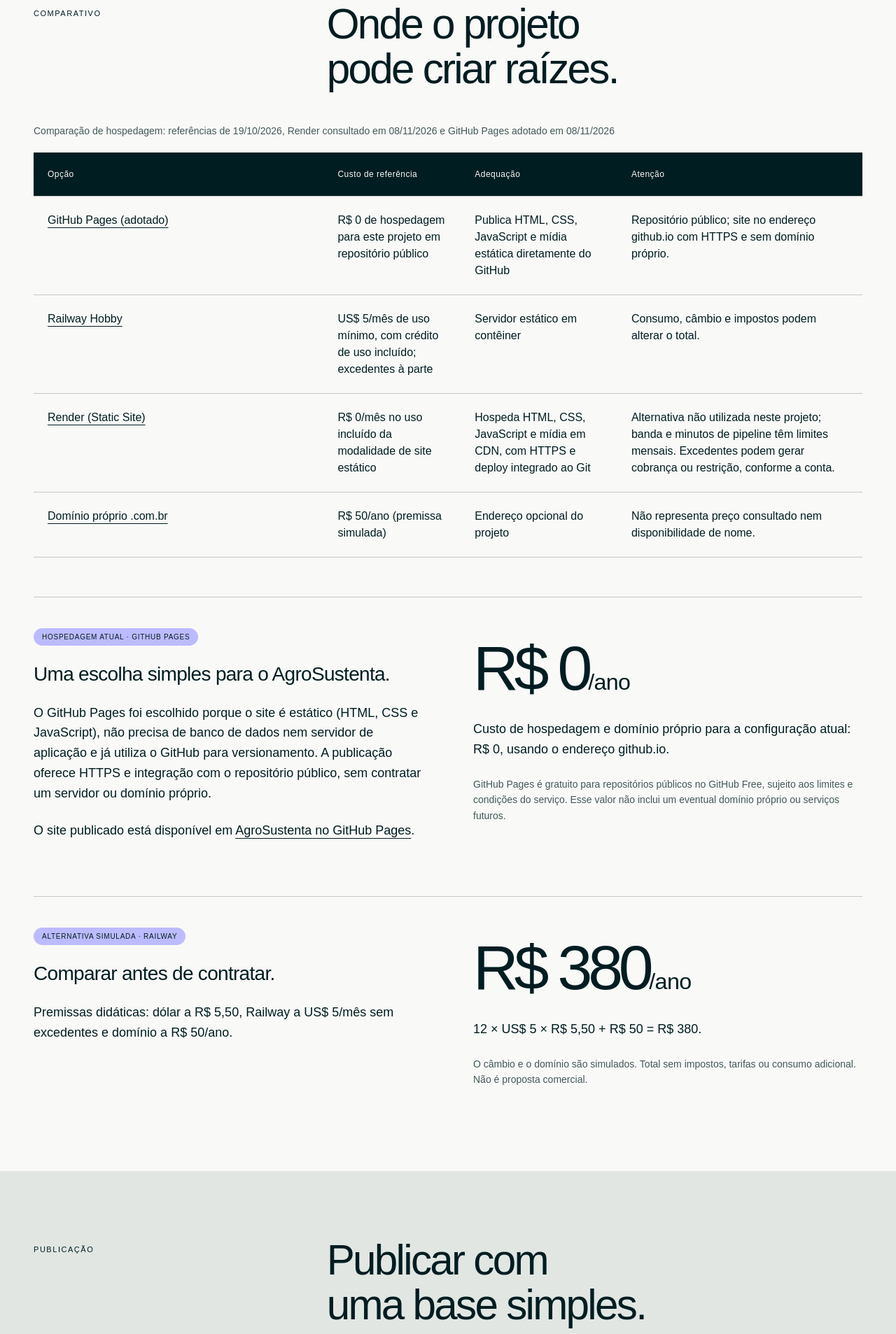
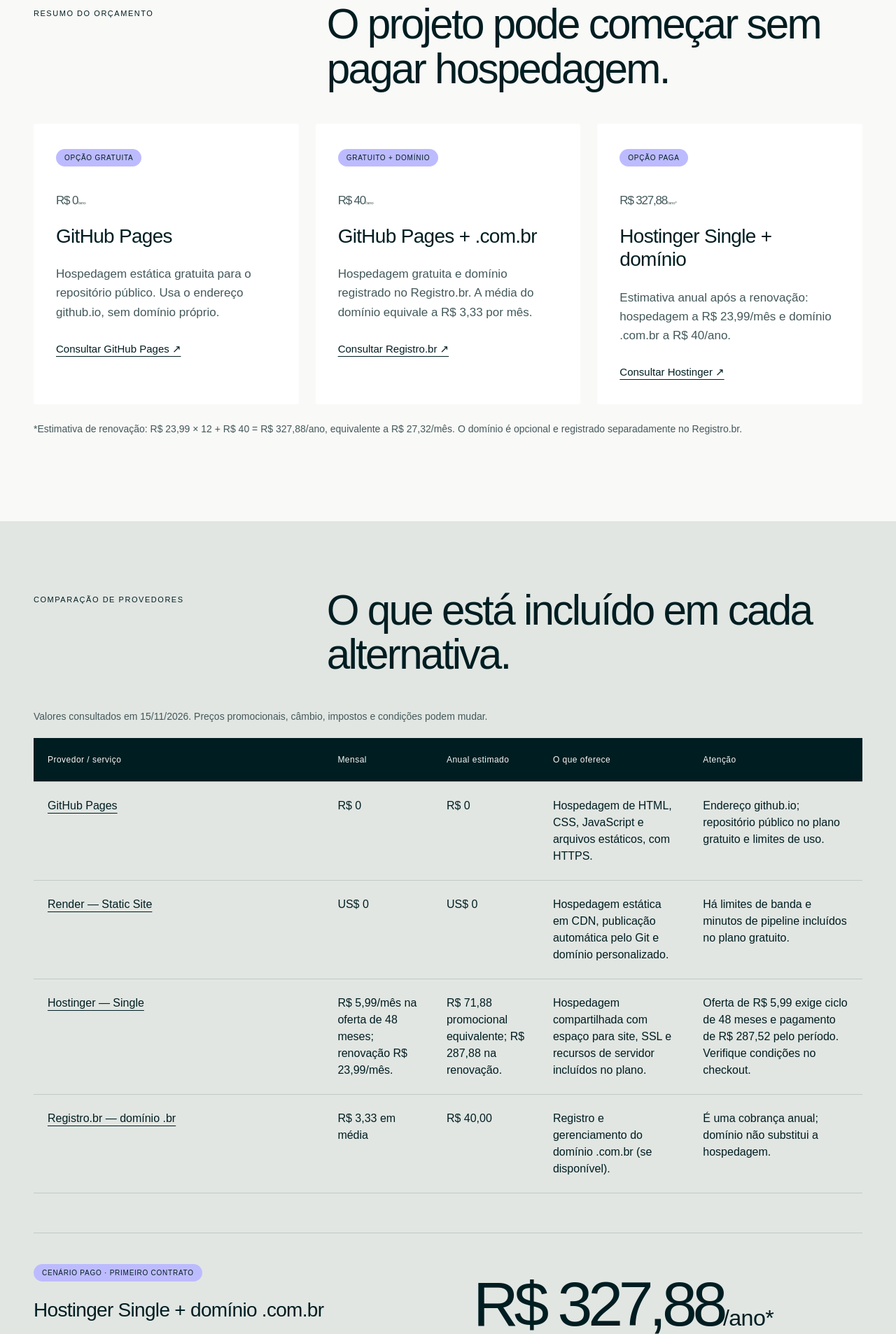
Before and after one commit to Marcuss9/U-UNICID-ADS-CC-ENG-FRONTEND-2260022-N7-2-2026-NT-AgroSustenta, a plain HTML site: page src/orcamento_hospedagem.html in a window 1280 px wide. Shown: the part 792-2699 px from the top of the page at 70% size. Drawn offline with Linux system fonts and the light colour scheme.

Commit message:
Atualiza orçamento de hospedagem

```diff
--- a/src/orcamento_hospedagem.html
+++ b/src/orcamento_hospedagem.html
@@ -4,7 +4,7 @@
 <meta charset="utf-8">
 <meta name="viewport" content="width=device-width, initial-scale=1">
 <title>Hospedagem e domínio | AgroSustenta</title>
-<meta name="description" content="Comparativo entre GitHub Pages, Railway e Render, com orçamento simulado e justificativa da publicação estática.">
+<meta name="description" content="Orçamento de hospedagem, domínio e servidor para publicar o site AgroSustenta, com alternativas gratuitas e pagas.">
 <meta name="theme-color" content="#001d21">
 <link rel="icon" href="assets/simbolo.svg" type="image/svg+xml">
 <link rel="stylesheet" href="css/style.css">
@@ -41,104 +41,76 @@
 <a href="contato.html">Contato</a>
 <a href="orcamento_hospedagem.html" aria-current="page">Hospedagem</a></nav></header>
 <!-- Região principal e destino do link de salto. -->
-<main id="conteudo" tabindex="-1"><section class="page-intro wrap"><p class="eyebrow">AGROSUSTENTA / 09 / COLOCAR NO AR</p>
-<h1>Uma base leve.<br><mark>Um alcance maior.</mark>
-</h1>
-<p class="lead">Hospedar com consciência também passa por evitar peso desnecessário e manter a informação acessível.</p></section><section class="section "><div class="wrap">
-<div class="section-head">
-<p class="eyebrow">COMPARATIVO</p>
-<h2>Onde o projeto<br>pode criar raízes.</h2>
+<main id="conteudo" tabindex="-1">
+<section class="page-intro wrap">
+  <p class="eyebrow">AGROSUSTENTA / 09 / ORÇAMENTO PARA PUBLICAÇÃO</p>
+  <h1>Quanto custa<br><mark>colocar o site no ar?</mark></h1>
+  <p class="lead">Um orçamento transparente para publicar o AgroSustenta, comparar alternativas e entender o que realmente precisa ser contratado.</p>
+</section>
+<section class="section">
+  <div class="wrap">
+    <div class="section-head"><p class="eyebrow">RESUMO DO ORÇAMENTO</p><h2>O projeto pode começar sem pagar hospedagem.</h2></div>
+    <div class="grid three hosting-cards">
+      <article class="card"><span class="tag">OPÇÃO GRATUITA</span><p class="stat">R$ 0<span>/ano</span></p><h3>GitHub Pages</h3><p>Hospedagem estática gratuita para o repositório público. Usa o endereço github.io, sem domínio próprio.</p><a href="https://pages.github.com/">Consultar GitHub Pages ↗</a></article>
+      <article class="card"><span class="tag">GRATUITO + DOMÍNIO</span><p class="stat">R$ 40<span>/ano</span></p><h3>GitHub Pages + .com.br</h3><p>Hospedagem gratuita e domínio registrado no Registro.br. A média do domínio equivale a R$ 3,33 por mês.</p><a href="https://registro.br/dominio/">Consultar Registro.br ↗</a></article>
+      <article class="card"><span class="tag">OPÇÃO PAGA</span><p class="stat">R$ 327,88<span>/ano*</span></p><h3>Hostinger Single + domínio</h3><p>Estimativa anual após a renovação: hospedagem a R$ 23,99/mês e domínio .com.br a R$ 40/ano.</p><a href="https://www.hostinger.com/br/hospedagem-de-sites">Consultar Hostinger ↗</a></article>
     </div>
-<!-- Comparação de hospedagens com condições e fontes. -->
-<div class="table-scroll" role="region" aria-label="Comparação de opções de hospedagem" tabindex="0"><table>
-<caption>Comparação de hospedagem: referências de 19/10/2026, Render consultado em 08/11/2026 e GitHub Pages adotado em 08/11/2026</caption>
-<thead><tr>
-<th scope="col">Opção</th>
-<th scope="col">Custo de referência</th>
-<th scope="col">Adequação</th>
-<th scope="col">Atenção</th>
-</tr></thead>
+    <p class="note">*Estimativa de renovação: R$ 23,99 × 12 + R$ 40 = R$ 327,88/ano, equivalente a R$ 27,32/mês. O domínio é opcional e registrado separadamente no Registro.br.</p>
+  </div>
+</section>
+<section class="section sage">
+  <div class="wrap">
+    <div class="section-head"><p class="eyebrow">COMPARAÇÃO DE PROVEDORES</p><h2>O que está incluído em cada alternativa.</h2></div>
+    <div class="table-scroll" role="region" aria-label="Tabela comparativa de provedores e custos" tabindex="0">
+      <table>
+        <caption>Valores consultados em 15/11/2026. Preços promocionais, câmbio, impostos e condições podem mudar.</caption>
+        <thead><tr><th scope="col">Provedor / serviço</th><th scope="col">Mensal</th><th scope="col">Anual estimado</th><th scope="col">O que oferece</th><th scope="col">Atenção</th></tr></thead>
         <tbody>
-<tr>
-<th scope="row"><a href="https://pages.github.com/">GitHub Pages (adotado)</a></th>
-<td>R$ 0 de hospedagem para este projeto em repositório público</td>
-<td>Publica HTML, CSS, JavaScript e mídia estática diretamente do GitHub</td>
-<td>Repositório público; site no endereço github.io com HTTPS e sem domínio próprio.</td>
-</tr>
-<tr>
-<th scope="row"><a href="https://railway.com/pricing">Railway Hobby</a></th>
-<td>US$ 5/mês de uso mínimo, com crédito de uso incluído; excedentes à parte</td>
-<td>Servidor estático em contêiner</td>
-<td>Consumo, câmbio e impostos podem alterar o total.</td>
-</tr>
-<tr>
-<th scope="row"><a href="https://render.com/docs/static-sites">Render (Static Site)</a></th>
-<td>R$ 0/mês no uso incluído da modalidade de site estático</td>
-<td>Hospeda HTML, CSS, JavaScript e mídia em CDN, com HTTPS e deploy integrado ao Git</td>
-<td>Alternativa não utilizada neste projeto; banda e minutos de pipeline têm limites mensais. Excedentes podem gerar cobrança ou restrição, conforme a conta.</td>
-</tr>
-<tr>
-<th scope="row"><a href="https://registro.br/dominio/">Domínio próprio .com.br</a></th>
-<td>R$ 50/ano (premissa simulada)</td>
-<td>Endereço opcional do projeto</td>
-<td>Não representa preço consultado nem disponibilidade de nome.</td>
-</tr>
+          <tr><th scope="row"><a href="https://pages.github.com/">GitHub Pages</a></th><td>R$ 0</td><td>R$ 0</td><td>Hospedagem de HTML, CSS, JavaScript e arquivos estáticos, com HTTPS.</td><td>Endereço github.io; repositório público no plano gratuito e limites de uso.</td></tr>
+          <tr><th scope="row"><a href="https://render.com/docs/static-sites">Render — Static Site</a></th><td>US$ 0</td><td>US$ 0</td><td>Hospedagem estática em CDN, publicação automática pelo Git e domínio personalizado.</td><td>Há limites de banda e minutos de pipeline incluídos no plano gratuito.</td></tr>
+          <tr><th scope="row"><a href="https://www.hostinger.com/br/hospedagem-de-sites">Hostinger — Single</a></th><td>R$ 5,99/mês na oferta de 48 meses; renovação R$ 23,99/mês.</td><td>R$ 71,88 promocional equivalente; R$ 287,88 na renovação.</td><td>Hospedagem compartilhada com espaço para site, SSL e recursos de servidor incluídos no plano.</td><td>Oferta de R$ 5,99 exige ciclo de 48 meses e pagamento de R$ 287,52 pelo período. Verifique condições no checkout.</td></tr>
+          <tr><th scope="row"><a href="https://registro.br/dominio/">Registro.br — domínio .br</a></th><td>R$ 3,33 em média</td><td>R$ 40,00</td><td>Registro e gerenciamento do domínio .com.br (se disponível).</td><td>É uma cobrança anual; domínio não substitui a hospedagem.</td></tr>
         </tbody>
-</table></div>
+      </table>
+    </div>
     <div class="split budget">
-<div>
-<!-- GitHub Pages é a hospedagem efetivamente adotada. -->
-<span class="tag">HOSPEDAGEM ATUAL · GITHUB PAGES</span><h3>Uma escolha simples para o AgroSustenta.</h3>
-<p>O GitHub Pages foi escolhido porque o site é estático (HTML, CSS e JavaScript), não precisa de banco de dados nem servidor de aplicação e já utiliza o GitHub para versionamento. A publicação oferece HTTPS e integração com o repositório público, sem contratar um servidor ou domínio próprio.</p>
-<p>O site publicado está disponível em <a href="https://marcuss9.github.io/U-UNICID-ADS-CC-ENG-FRONTEND-2260022-N7-2-2026-NT-AgroSustenta/">AgroSustenta no GitHub Pages</a>.</p>
-</div>
-<div>
-<p class="stat">R$ 0<span>/ano</span></p>
-<p>Custo de hospedagem e domínio próprio para a configuração atual: R$ 0, usando o endereço github.io.</p>
-<p class="note">GitHub Pages é gratuito para repositórios públicos no GitHub Free, sujeito aos limites e condições do serviço. Esse valor não inclui um eventual domínio próprio ou serviços futuros.</p>
+      <div><span class="tag">CENÁRIO PAGO · PRIMEIRO CONTRATO</span><h3>Hostinger Single + domínio .com.br</h3><p>A página oficial apresenta o plano Single por R$ 5,99/mês no ciclo promocional de 48 meses, total de R$ 287,52 pagos pelo período. Somando um domínio .br de R$ 40 por ano, o custo médio do primeiro ciclo fica em R$ 111,88 por ano, considerando a renovação anual do domínio.</p></div>
+      <div><p class="stat">R$ 327,88<span>/ano*</span></p><p>Após o período promocional: R$ 23,99 × 12 + R$ 40 do domínio = R$ 327,88 por ano.</p><p class="note">*A hospedagem é renovada pelo preço regular divulgado, não pelo preço promocional. O domínio .com.br foi somado separadamente.</p></div>
     </div>
   </div>
-<div class="split budget">
-<div>
-<span class="tag">ALTERNATIVA SIMULADA · RAILWAY</span><h3>Comparar antes de contratar.</h3>
-<p>Premissas didáticas: dólar a R$ 5,50, Railway a US$ 5/mês sem excedentes e domínio a R$ 50/ano.</p>
-</div>
-<div>
-<p class="stat">R$ 380<span>/ano</span></p>
-<p>12 × US$ 5 × R$ 5,50 + R$ 50 = R$ 380.</p>
-<p class="note">O câmbio e o domínio são simulados. Total sem impostos, tarifas ou consumo adicional. Não é proposta comercial.</p>
+</section>
+<section class="section">
+  <div class="wrap">
+    <div class="section-head"><p class="eyebrow">QUAL É A MELHOR ESCOLHA?</p><h2>Contratar só o que o projeto precisa.</h2></div>
+    <div class="split">
+      <div><h3>Recomendação para o AgroSustenta</h3><p>O AgroSustenta é um site estático, feito com HTML, CSS e JavaScript. Ele não utiliza banco de dados nem precisa executar código no servidor para entregar as páginas. Por isso, o GitHub Pages atende ao projeto sem custo de hospedagem.</p><p>Se a equipe quiser um endereço próprio, pode adicionar um domínio .com.br por R$ 40 ao ano, mantendo a hospedagem gratuita. Não é necessário contratar um servidor separado para a versão atual do site.</p></div>
+      <div><h3>Quando contratar um servidor pago?</h3><p>Uma hospedagem paga pode fazer sentido se o projeto passar a precisar de backend, processamento no servidor, banco de dados gerenciado, e-mail profissional ou suporte comercial. Nesse cenário, compare o preço de renovação, o período mínimo contratado e os recursos incluídos.</p><p>Na opção Hostinger, o servidor compartilhado e o espaço de hospedagem fazem parte do plano Single. Não some um segundo servidor ao orçamento sem uma necessidade técnica.</p></div>
     </div>
   </div>
-</div></section><section class="section sage"><div class="wrap">
-<div class="section-head">
-<p class="eyebrow">PUBLICAÇÃO</p>
-<h2>Publicar com<br>uma base simples.</h2>
+</section>
+<section class="section sage">
+  <div class="wrap">
+    <div class="section-head"><p class="eyebrow">PUBLICAÇÃO ATUAL</p><h2>O site já está no ar.</h2></div>
+    <p>O AgroSustenta utiliza GitHub Pages e pode ser acessado gratuitamente pelo endereço abaixo. A publicação recebe atualizações a partir do repositório conectado ao GitHub Pages.</p>
+    <p><a class="pill" href="https://marcuss9.github.io/U-UNICID-ADS-CC-ENG-FRONTEND-2260022-N7-2-2026-NT-AgroSustenta/">Acessar AgroSustenta publicado ↗</a></p>
+    <ol class="steps">
+      <li><strong>Hospedagem</strong><span>GitHub Pages: R$ 0 por mês, para este site estático em repositório público.</span></li>
+      <li><strong>Endereço</strong><span>O endereço github.io não tem cobrança de domínio. Um domínio .com.br é opcional e custa R$ 40 por ano no Registro.br.</span></li>
+      <li><strong>Servidor</strong><span>Não há servidor de aplicação separado na arquitetura atual. O provedor entrega os arquivos estáticos pela infraestrutura de hospedagem.</span></li>
+    </ol>
   </div>
-<p>O AgroSustenta já foi publicado no GitHub Pages com HTTPS, sem login e sem domínio próprio. O serviço foi escolhido porque hospeda diretamente os arquivos estáticos do projeto, dispensa servidor de aplicação e aproveita o versionamento do GitHub.</p>
-<ol class="steps">
-  <li><strong>Arquivos publicados</strong><span>O site está na pasta src, que contém index.html, as outras nove páginas e os recursos necessários. Não existe comando de build.</span></li>
-  <li><strong>Hospedagem gratuita</strong><span>O repositório é público e o GitHub Pages atende ao projeto sem custo de hospedagem. O endereço github.io evita a compra de domínio próprio.</span></li>
-  <li><strong>URL e conferência</strong><span>Acesse <a href="https://marcuss9.github.io/U-UNICID-ADS-CC-ENG-FRONTEND-2260022-N7-2-2026-NT-AgroSustenta/">o site publicado em HTTPS</a>. Os testes de 06/11/2026 registraram dez páginas, mídias, formulário e preferências funcionando na publicação.</span></li>
-</ol>
-<p>A hospedagem adotada custa R$ 0/ano na configuração atual. O cenário de R$ 380/ano mostrado acima é apenas um exercício de orçamento para a alternativa Railway mais domínio próprio; não representa o custo atual do AgroSustenta.</p>
-<p>O fluxo do GitHub Actions publica a pasta src e permite atualizar o site a partir da branch main. A configuração opcional do Railway com Nginx foi preservada apenas como alternativa.</p>
-</div></section><section class="section "><div class="wrap">
-<div class="section-head">
-<p class="eyebrow">SUSTENTABILIDADE DIGITAL</p>
-<h2>Menos transferência.<br>Mais conteúdo.</h2>
-</div>
-<p class="lead">Fontes do sistema, imagens locais em WebP, mídia sem autoplay e nenhum framework reduzem dependências e transferências desnecessárias.</p>
-<p>Não atribuímos neutralidade de carbono a provedores sem evidência específica. Uma comparação ambiental entre hospedagens exigiria dados de energia, região e uso real.</p>
-</div></section><div class="wrap"><aside class="sources" aria-label="Fontes desta página"><h2>Para ir à fonte</h2>
+</section>
+<div class="wrap"><aside class="sources" aria-label="Fontes oficiais do orçamento"><h2>Fontes e condições</h2>
 <ul>
-<li><a href="https://railway.com/pricing">Railway · Preços <span aria-hidden="true">↗</span></a></li>
-<li><a href="https://docs.railway.com/builds/dockerfiles">Railway · Dockerfiles <span aria-hidden="true">↗</span></a></li>
-<li><a href="https://docs.github.com/en/pages/getting-started-with-github-pages/what-is-github-pages">GitHub · Disponibilidade do Pages <span aria-hidden="true">↗</span></a></li>
-<li><a href="https://render.com/docs/static-sites">Render · Sites estáticos <span aria-hidden="true">↗</span></a></li>
-<li><a href="https://render.com/docs/free">Render · Limites da modalidade gratuita <span aria-hidden="true">↗</span></a></li>
-<li><a href="https://registro.br/dominio/">Registro.br · Consulta de domínio <span aria-hidden="true">↗</span></a></li>
+<li><a href="https://pages.github.com/">GitHub Pages — serviço e publicação</a></li>
+<li><a href="https://docs.github.com/pt/pages/getting-started-with-github-pages/github-pages-limits">GitHub — limites do Pages</a></li>
+<li><a href="https://render.com/docs/static-sites">Render — sites estáticos</a></li>
+<li><a href="https://render.com/docs/free">Render — plano gratuito e limites</a></li>
+<li><a href="https://www.hostinger.com/br/hospedagem-de-sites">Hostinger — planos, promoção e renovação</a></li>
+<li><a href="https://registro.br/dominio/">Registro.br — preço de domínio .br</a></li>
 </ul>
-<p>Referências de Railway e domínio de 19/10/2026; Render consultado em 08/11/2026. GitHub Pages permanece a hospedagem utilizada. Condições de preços e cotas podem mudar.</p></aside></div></main>
+<p>Consulta realizada em 15/11/2026. Valores são referências públicas, não uma proposta comercial. Preços promocionais podem exigir pagamento antecipado por vários meses; confirme o preço final, impostos, disponibilidade do domínio e condições de renovação diretamente com cada provedor antes de contratar.</p></aside></div>
+</main>
 <!-- Rodapé compartilhado e navegação secundária. -->
 <footer class="footer"><div class="wrap">
 <div class="footer-heading">
```
Lines whose indentation alone changed are shown as unchanged.
